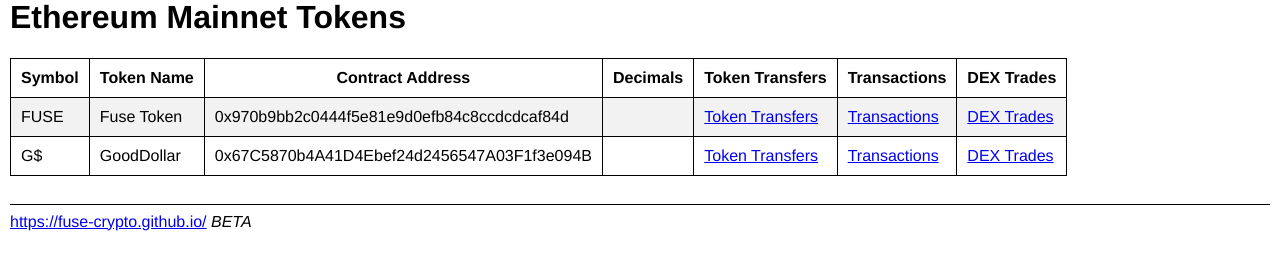
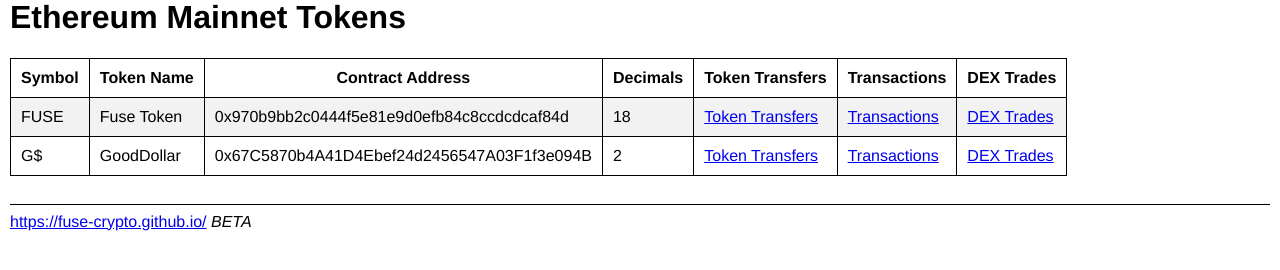
Before and after one commit to Fuse-Crypto/fuse-crypto.github.io, a Jekyll site: the page built from tokens/index.md, in a window 1280 px wide. Shown: the part 595-865 px from the top of the page. Built offline with Jekyll 4.4.1, drawn with Linux system fonts in a browser that asks for light colours.

Commit message:
Update ethereum-tokens.yml

```diff
--- a/_data/ethereum-tokens.yml
+++ b/_data/ethereum-tokens.yml
@@ -1,7 +1,9 @@
 - symbol: 'FUSE'
   name: 'Fuse Token'
+  decimals: 18
   address: '0x970b9bb2c0444f5e81e9d0efb84c8ccdcdcaf84d'
 
 - symbol: 'G$'
   name: 'GoodDollar'
+  decimals: 2
   address: '0x67C5870b4A41D4Ebef24d2456547A03F1f3e094B'
```
